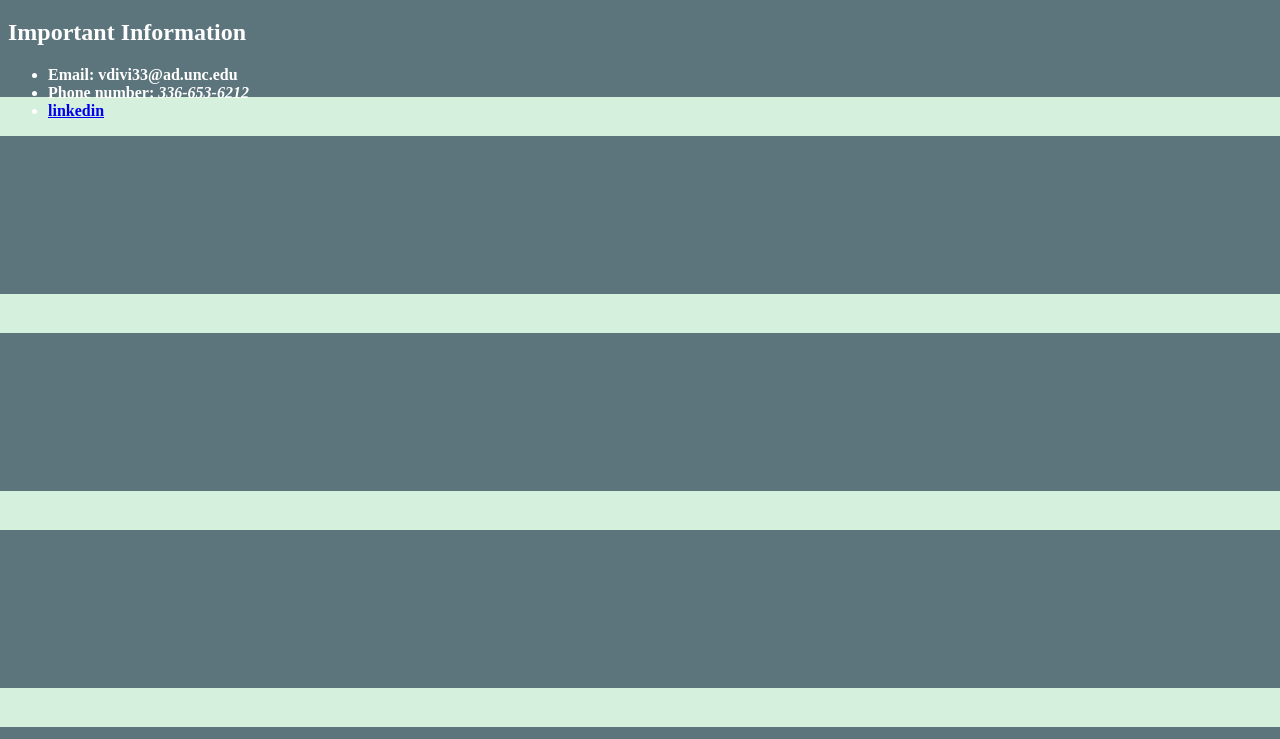
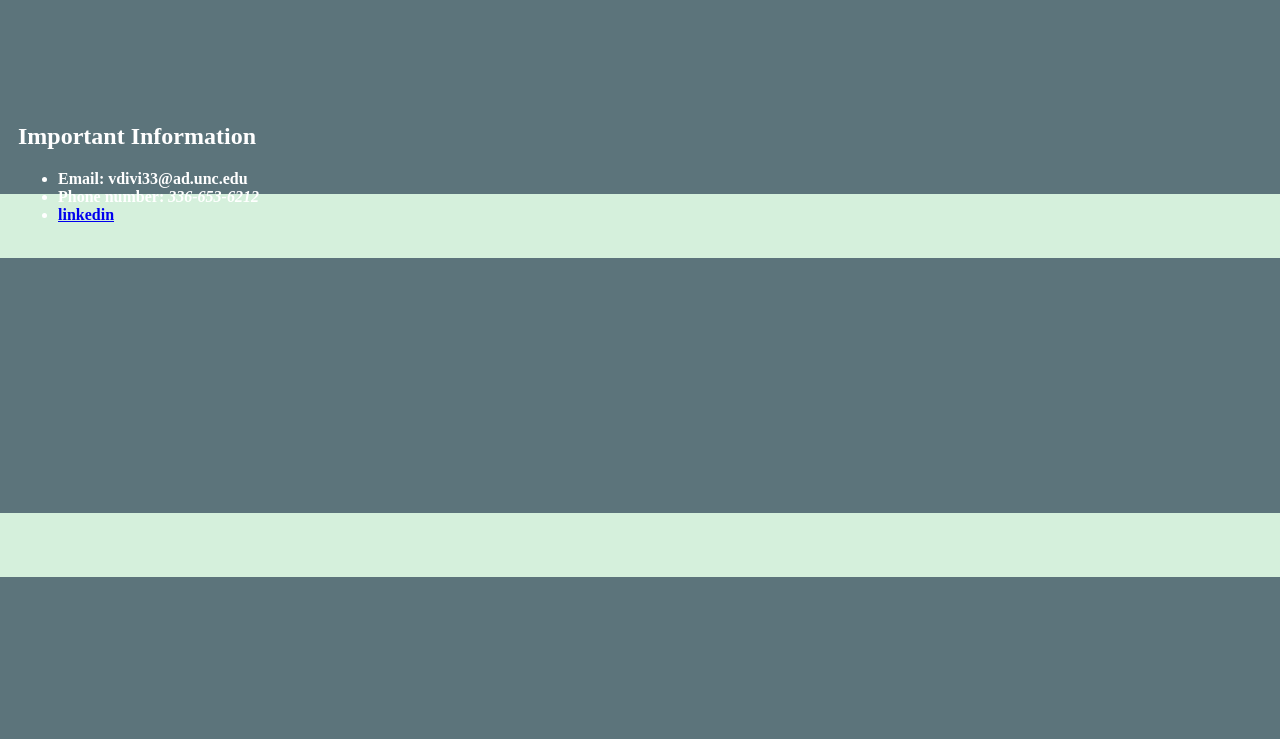
Before and after one commit to VarunDivi/VarunDiviPortfolio, a plain HTML site: page index.html in a window 1280 px wide. Shown: the part 61-800 px from the top of the page. Drawn offline with Linux system fonts and the light colour scheme.

Commit message:
Border and Background

```diff
--- a/index.html
+++ b/index.html
@@ -7,7 +7,7 @@
 		<title>Varun Divi's Portfolio</title>
 		<style>
 			body {
-				background:linear-gradient(180deg, #5C747B 80%, #D5F0DC 80%);
+				background:linear-gradient(180deg, #5C747B 80%, #D5F0DC 20%);
 			}
 			h1 #Title{
 				text-align: center;
@@ -16,13 +16,17 @@
 			#Info{
 				color: white;
 				font-weight: bolder;
+				top: 10px;
+				right: 10px;
+				border:#000000 1px;
+				padding: 10px;
 			}
 		</style>
 	</head>
 
 	<body>
 		<div id="Title">
-			<h1 style="text-align: center">A Portfolio About Varun Divi<br></h1>
+			<h1 style="text-align: center">A Portfolio About Varun Divi<br><br><br></h1>
 		</div>
 		<div id="Info">
 			<h2>Important Information</h2>
```
